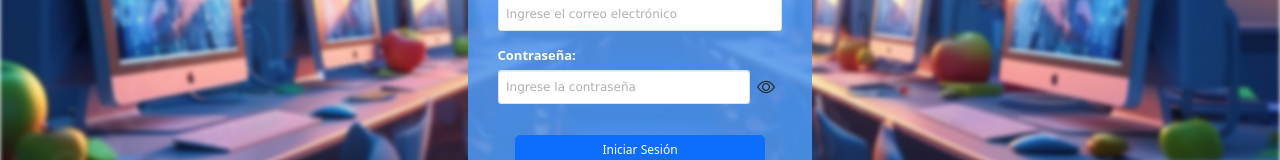
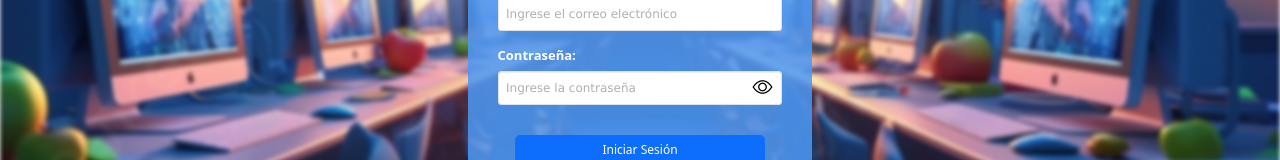
Before and after one commit to LeonardoGBM/yavilab, an Angular app: page / in a window 1280 px wide. Shown: the part 399-559 px from the top of the page. Built offline with nearby package versions, Linux system fonts and the light colour scheme.

Commit message:
todaysss

```diff
--- a/src/app/login/login.component.css
+++ b/src/app/login/login.component.css
@@ -35,9 +35,28 @@
 .input-group .input-group-append .input-group-text {
   border-top-left-radius: 0;
   border-bottom-left-radius: 0;
+  display: flex;
+  align-items: center;
 }
 
+input::placeholder {
+  color: rgb(175, 175, 175);
+}
 
-input::placeholder {
-  color:rgb(175, 175, 175);
+.icono {
+  color: rgb(0, 0, 0);
+  position: absolute;
+  right: 10px;
+  top: 50%;
+  transform: translateY(-50%);
+  cursor: pointer;
+ font-size: 20px;
 }
+
+.contenedor1 {
+  position: relative;
+}
+
+.contenedor1 .form-control {
+  padding-right: 30px;
+}
--- a/src/app/login/login.component.html
+++ b/src/app/login/login.component.html
@@ -17,19 +17,15 @@
               <label for="email" style="font-size: 13px; color: white;">Correo:</label>
               <input type="email" name="email" class="form-control border rounded-1" id="email"
                 placeholder="Ingrese el correo electrónico"
-                style="font-size: 12px; font-family: Verdana; background-color: white">
+                style=" font-size: 12px; font-family: Verdana; background-color: white">
             </div>
             <div class="form-group">
               <label for="contrasena" style="font-size: 13px; color: white;">Contraseña:</label>
-              <div class="input-group">
+              <div class="contenedor1">
                 <input type="password" name="contrasena" class="form-control border rounded-1" id="contrasena"
                   placeholder="Ingrese la contraseña"
                   style="font-size: 12px; font-family: Verdana; background-color: white">
-                <div class="input-group-append">
-                  <span class="input-group-text" id="togglePassword" (click)="togglePasswordVisibility()">
-                    <i class="bi bi-eye" id="toggleEye"></i>
-                  </span>
-                </div>
+                <i class="bi bi-eye icono" id="toggleEye" (click)="togglePasswordVisibility()"></i>
               </div>
             </div>
             <div class="d-flex justify-content-center pt-4">
--- a/src/app/register/register.component.css
+++ b/src/app/register/register.component.css
@@ -40,3 +40,23 @@
 input::placeholder {
     color: rgb(175, 175, 175);
 }
+
+
+
+.icono {
+    color: rgb(0, 0, 0);
+    position: absolute;
+    right: 10px;
+    top: 50%;
+    transform: translateY(-50%);
+    cursor: pointer;
+   font-size: 20px;
+  }
+
+  .contenedor1 {
+    position: relative;
+  }
+
+  .contenedor1 .form-control {
+    padding-right: 30px;
+  }
--- a/src/app/register/register.component.html
+++ b/src/app/register/register.component.html
@@ -32,15 +32,11 @@
             </div>
             <div class="form-group">
               <label for="contrasena" style="font-size: 13px; color: white;">Contraseña:</label>
-              <div class="input-group">
+              <div class="contenedor1">
                 <input type="password" name="contrasena" class="form-control border rounded-1" id="contrasena"
                   placeholder="Ingrese la contraseña"
                   style="font-size: 12px; font-family: Verdana; background-color: white">
-                <div class="input-group-append">
-                  <span class="input-group-text" id="togglePassword" (click)="togglePasswordVisibility()">
-                    <i class="bi bi-eye" id="toggleEye"></i>
-                  </span>
-                </div>
+                <i class="bi bi-eye icono" id="toggleEye" (click)="togglePasswordVisibility()"></i>
               </div>
             </div>
             <div class="d-flex justify-content-center pt-4">
```
Lines whose indentation alone changed are shown as unchanged.
